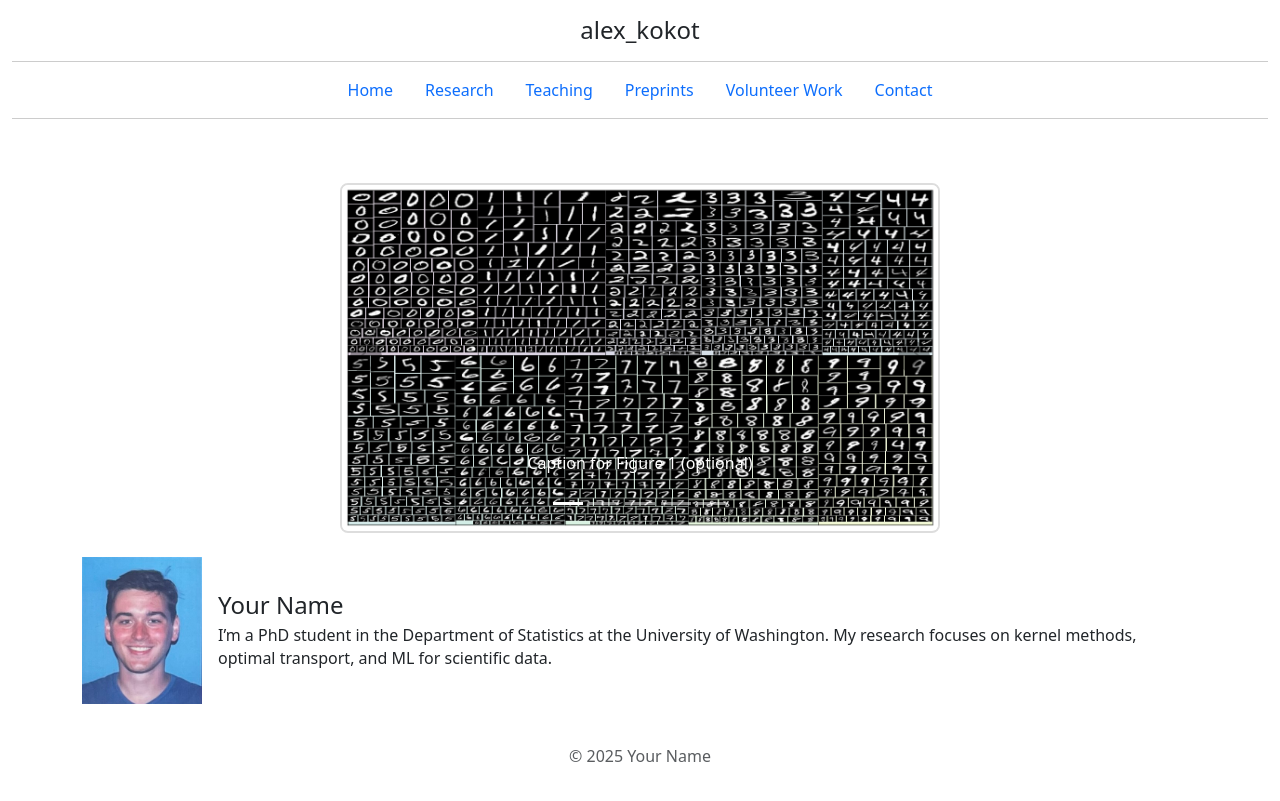
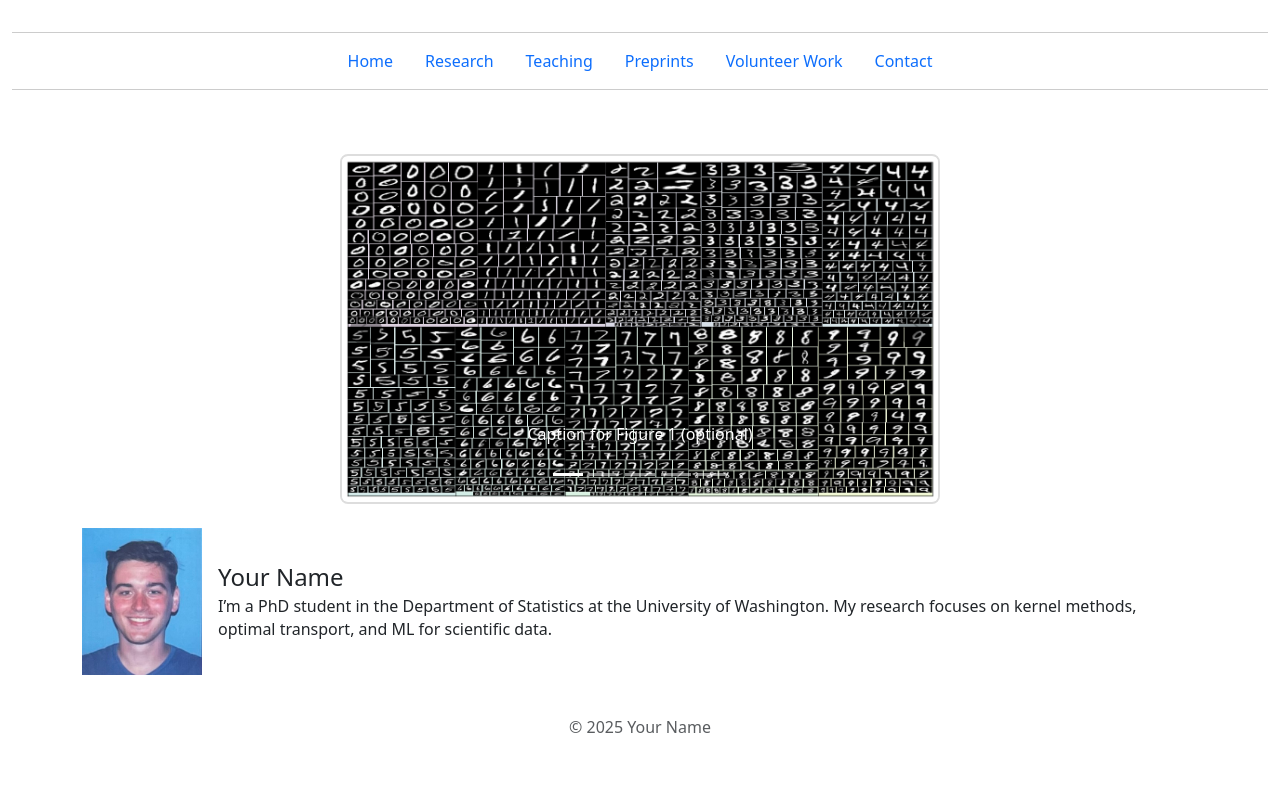
Before and after one commit to amkokot/alex_kokot, a Jekyll site: the page built from index.md, in a window 1280 px wide. Shown: the top 801 px of the page. Built offline with Jekyll 4.4.1, drawn with Linux system fonts in a browser that asks for light colours.

```diff
--- a/_layouts/main.html
+++ b/_layouts/main.html
@@ -13,7 +13,7 @@
 <body>
   <!-- Header and Navigation -->
   <header class="container-fluid py-3">
-    <h1 class="h4 text-center">{{ site.title }}</h1>
+    <!-- <h1 class="h4 text-center">{{ site.title }}</h1> -->
     <nav class="nav justify-content-center">
       <a class="nav-link" href="/">Home</a>
       <a class="nav-link" href="/research/">Research</a>
```
